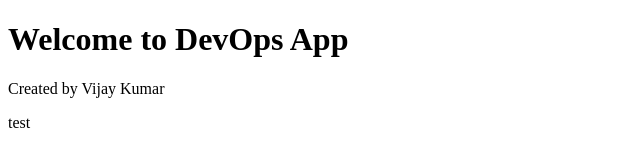
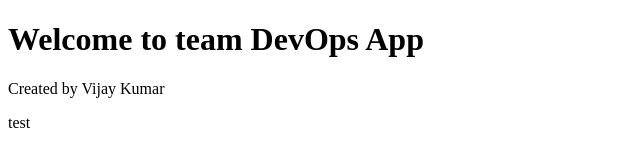
Before and after one commit to vijayqadevkraft/docker-app, a plain HTML site: page docker-app/index.html in a window 1280 px wide. Shown: the whole page, without its empty margins (0-640 px from the left). Drawn offline with Linux system fonts and the light colour scheme.

Commit message:
Update welcome message in index.html

```diff
--- a/docker-app/index.html
+++ b/docker-app/index.html
@@ -4,7 +4,7 @@
     <title>DevOps App</title>
 </head>
 <body>
-    <h1>Welcome to DevOps App</h1>
+    <h1>Welcome to team DevOps App</h1>
     <p>Created by Vijay Kumar</p>
 </body>
 </html>
```
